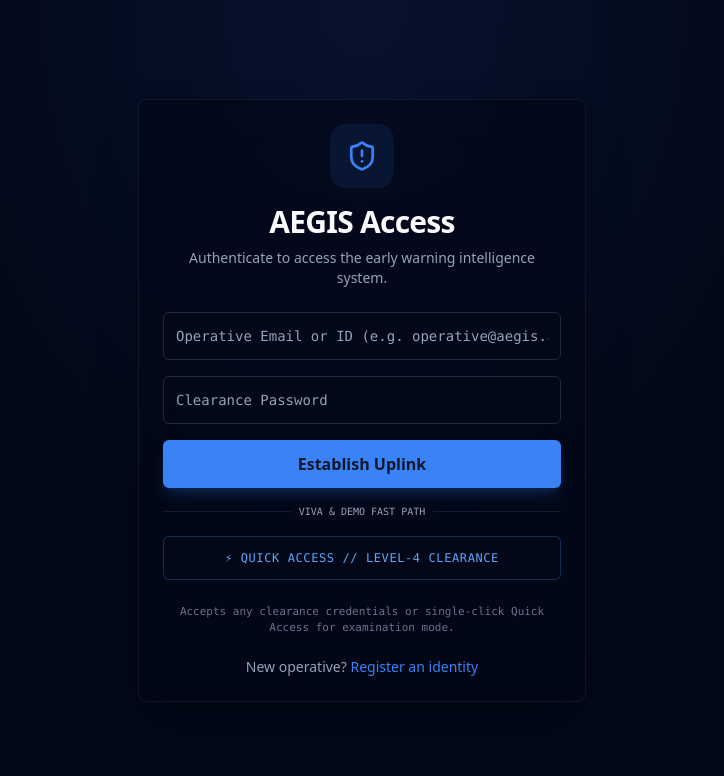
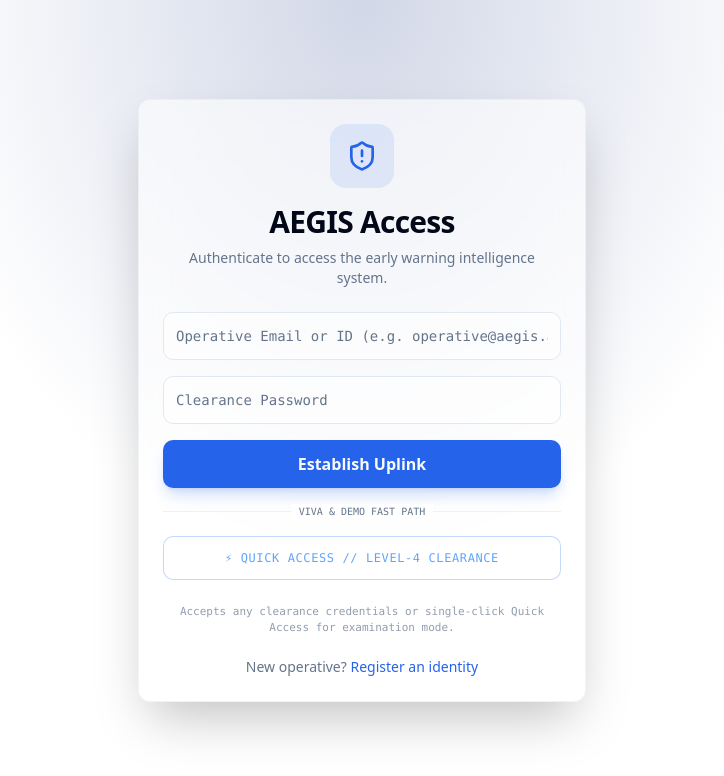
Before and after one commit to ShlokNoval/AEGIS, a React (Vite) app in the folder frontend/: page /login in a window 1280 px wide. Shown: the top 776 px of the page, without its empty margins (278-1002 px from the left). Built offline with nearby package versions, Linux system fonts and the light colour scheme; no server answers.

Commit message:
Revamp UI to aesthetic light theme and standard terminology

```diff
--- a/frontend/src/components/layout/Layout.tsx
+++ b/frontend/src/components/layout/Layout.tsx
@@ -9,7 +9,7 @@ export function Layout() {
       <div className="flex flex-col flex-1">
         <Header />
         <main className="flex-1 overflow-y-auto p-6 md:p-10 relative">
-          <div className="absolute inset-0 bg-[radial-gradient(ellipse_at_top_right,_var(--tw-gradient-stops))] from-blue-900/10 via-background to-background pointer-events-none" />
+          <div className="absolute inset-0 bg-[radial-gradient(ellipse_at_top_right,_var(--tw-gradient-stops))] from-slate-100 via-background to-background pointer-events-none" />
           <div className="relative z-10 h-full max-w-7xl mx-auto">
             <Outlet />
           </div>
--- a/frontend/src/index.css
+++ b/frontend/src/index.css
@@ -4,26 +4,26 @@
 
 @layer base {
   :root {
-    --background: 222.2 84% 4.9%;
-    --foreground: 210 40% 98%;
-    --card: 222.2 84% 4.9%;
-    --card-foreground: 210 40% 98%;
-    --popover: 222.2 84% 4.9%;
-    --popover-foreground: 210 40% 98%;
-    --primary: 217.2 91.2% 59.8%;
-    --primary-foreground: 222.2 47.4% 11.2%;
-    --secondary: 217.2 32.6% 17.5%;
-    --secondary-foreground: 210 40% 98%;
-    --muted: 217.2 32.6% 17.5%;
-    --muted-foreground: 215 20.2% 65.1%;
-    --accent: 217.2 32.6% 17.5%;
-    --accent-foreground: 210 40% 98%;
-    --destructive: 0 62.8% 30.6%;
+    --background: 0 0% 100%;
+    --foreground: 222.2 84% 4.9%;
+    --card: 0 0% 100%;
+    --card-foreground: 222.2 84% 4.9%;
+    --popover: 0 0% 100%;
+    --popover-foreground: 222.2 84% 4.9%;
+    --primary: 221.2 83.2% 53.3%;
+    --primary-foreground: 210 40% 98%;
+    --secondary: 210 40% 96.1%;
+    --secondary-foreground: 222.2 47.4% 11.2%;
+    --muted: 210 40% 96.1%;
+    --muted-foreground: 215.4 16.3% 46.9%;
+    --accent: 210 40% 96.1%;
+    --accent-foreground: 222.2 47.4% 11.2%;
+    --destructive: 0 84.2% 60.2%;
     --destructive-foreground: 210 40% 98%;
-    --border: 217.2 32.6% 17.5%;
-    --input: 217.2 32.6% 17.5%;
-    --ring: 224.3 76.3% 48%;
-    --radius: 0.5rem;
+    --border: 214.3 31.8% 91.4%;
+    --input: 214.3 31.8% 91.4%;
+    --ring: 221.2 83.2% 53.3%;
+    --radius: 0.75rem;
   }
 }
 
--- a/frontend/src/pages/QueryExecution.tsx
+++ b/frontend/src/pages/QueryExecution.tsx
@@ -61,10 +61,10 @@ export function QueryExecution() {
       <div className="flex flex-col md:flex-row md:items-center justify-between gap-4 border-b border-border/50 pb-6">
         <div className="space-y-1">
           <div className="flex items-center gap-2 flex-wrap">
-            <Badge variant="outline" className="bg-primary/10 text-primary border-primary/30 font-mono text-xs">
-              OPERATION: ACTIVE
+            <Badge variant="outline" className="bg-primary/10 text-primary border-primary/30 text-xs font-medium tracking-wide">
+              ANALYSIS: RUNNING
             </Badge>
-            <span className="text-xs font-mono text-muted-foreground">SESSION: {id}</span>
+            <span className="text-xs text-muted-foreground">ID: {id}</span>
           </div>
           <h1 className="text-2xl md:text-3xl font-bold tracking-tight text-foreground line-clamp-1">
             "{queryText}"
@@ -72,9 +72,9 @@ export function QueryExecution() {
         </div>
 
         <div className="flex items-center gap-3">
-          <Badge variant="outline" className="px-3.5 py-1.5 bg-card border-border/80 text-foreground text-xs font-mono">
+          <Badge variant="outline" className="px-3.5 py-1.5 bg-card border-border/80 text-foreground text-xs font-medium">
             <Radio className="w-3.5 h-3.5 mr-2 text-emerald-400 animate-pulse" />
-            SWARM LIVE
+            MODELS ACTIVE
           </Badge>
           <Button
             variant="ghost"
@@ -82,7 +82,7 @@ export function QueryExecution() {
             onClick={() => navigate(`/results/${id}`, { state: { query: queryText } })}
             className="text-xs text-muted-foreground hover:text-primary gap-1"
           >
-            Skip to Briefing <ArrowRight className="w-3.5 h-3.5" />
+            Skip to Results <ArrowRight className="w-3.5 h-3.5" />
           </Button>
         </div>
       </div>
@@ -90,10 +90,10 @@ export function QueryExecution() {
       {/* Visual Multi-Agent DAG Progression Bar */}
       <Card className="bg-card/50 backdrop-blur-xl border-border/60 shadow-lg overflow-hidden">
         <CardContent className="p-6 space-y-6">
-          <div className="flex items-center justify-between text-xs font-mono">
+          <div className="flex items-center justify-between text-xs font-medium">
             <span className="text-muted-foreground uppercase tracking-wider flex items-center gap-1.5">
               <Layers className="w-4 h-4 text-primary" />
-              LangGraph Orchestration Pipeline
+              Intelligence Processing Pipeline
             </span>
             <span className="text-primary font-bold text-sm">{progress}% COMPLETE</span>
           </div>
@@ -137,9 +137,9 @@ export function QueryExecution() {
         <div className="lg:col-span-2">
           <Card className="h-[500px] flex flex-col bg-card/40 border-border/60 backdrop-blur-xl shadow-xl">
             <CardHeader className="border-b border-border/50 py-3.5 px-5 flex flex-row items-center justify-between">
-              <CardTitle className="text-sm font-mono flex items-center text-foreground uppercase tracking-wider">
+              <CardTitle className="text-sm font-medium flex items-center text-foreground uppercase tracking-wider">
                 <Terminal className="w-4 h-4 mr-2 text-primary" />
-                Real-Time Telemetry Feed
+                Real-Time Processing Log
               </CardTitle>
 
               {/* Event Filter Tabs */}
@@ -207,44 +207,44 @@ export function QueryExecution() {
         {/* Right 1 Col: Operative Swarm Status Sidebar */}
         <div className="space-y-4">
           <div className="flex items-center justify-between px-1">
-            <span className="text-xs font-mono text-muted-foreground uppercase tracking-wider font-semibold">
-              Operative Swarm Telemetry
+            <span className="text-xs text-muted-foreground uppercase tracking-wider font-semibold">
+              Module Status
             </span>
             <span className="text-[10px] font-mono text-emerald-400">STATUS: ACTIVE</span>
           </div>
 
           <div className="space-y-3">
             <AgentCard
-              name="Reconnaissance Operative"
+              name="Reconnaissance Module"
               description="DuckDuckGo & SEC Edgar OSINT"
               status={progress >= 25 ? "done" : progress > 5 ? "running" : "idle"}
               progress={Math.min(100, progress * 4)}
             />
 
             <AgentCard
-              name="Financial Operative"
+              name="Financial Module"
               description="yfinance & Commodity Volatility"
               status={progress >= 45 ? "done" : progress > 15 ? "running" : "idle"}
               progress={Math.min(100, Math.max(0, (progress - 15) * 3))}
             />
 
             <AgentCard
-              name="Geopolitical Operative"
-              description="GDELT & GraphRAG Sanctions Network"
+              name="Geopolitical Module"
+              description="GDELT & Knowledge Graph Data"
               status={progress >= 60 ? "done" : progress > 25 ? "running" : "idle"}
               progress={Math.min(100, Math.max(0, (progress - 25) * 3))}
             />
 
             <AgentCard
               name="Devil's Advocate"
-              description="Adversarial Counter-Evidence Challenge"
+              description="Counter-Evidence & Validation"
               status={progress >= 85 ? "done" : progress > 50 ? "running" : "idle"}
               progress={Math.min(100, Math.max(0, (progress - 50) * 3))}
             />
 
             <AgentCard
-              name="Synthesis Engine"
-              description="Strategic Briefing Compilation"
+              name="Synthesis Module"
+              description="Executive Summary Compilation"
               status={progress >= 95 ? "done" : progress > 80 ? "running" : "idle"}
               progress={Math.min(100, Math.max(0, (progress - 80) * 5))}
             />
```
Also changed, not shown: frontend/src/pages/Dashboard.tsx (+27 -28 lines).
